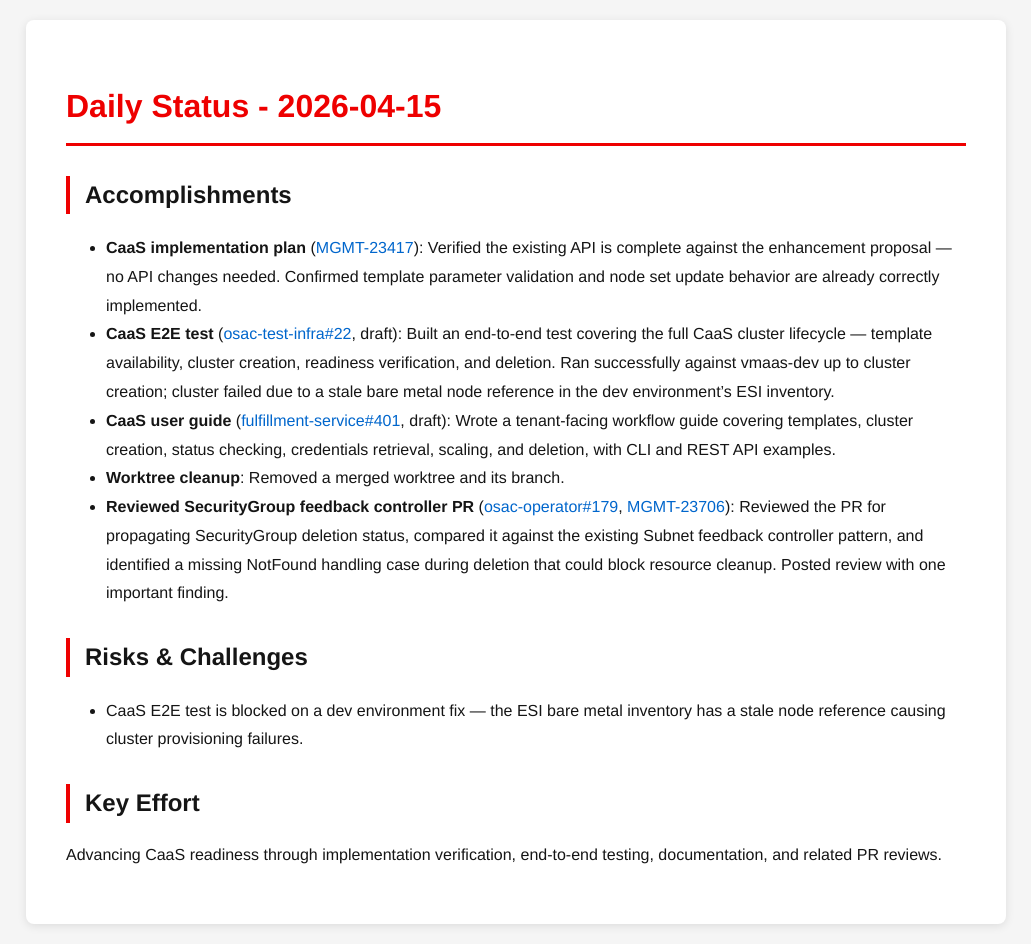
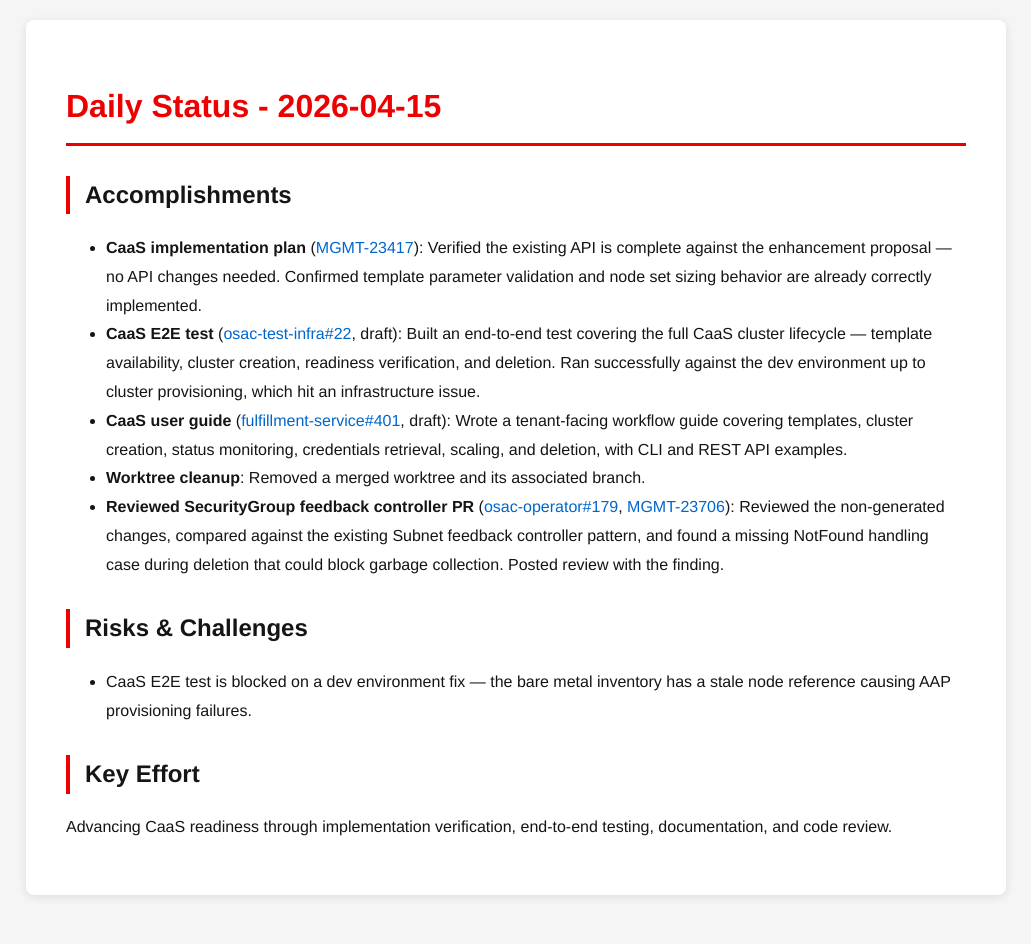
Before and after one commit to tzvatot/daily-status, a Jekyll site: the page built from 2026-04-15.md, in a window 1280 px wide. Shown: the whole page, without its empty margins (124-1155 px from the left). Built offline with Jekyll 4.4.1, drawn with Linux system fonts in a browser that asks for light colours; after the commit the page ends 915 px from its top, so only the background shows below that.

Commit message:
Daily status update - 2026-04-15

```diff
--- a/2026-04-15.md
+++ b/2026-04-15.md
@@ -7,14 +7,14 @@ date: 2026-04-15
 # Daily Status - 2026-04-15
 
 ## Accomplishments
-- **CaaS implementation plan** ([MGMT-23417](https://issues.redhat.com/browse/MGMT-23417)): Verified the existing API is complete against the enhancement proposal — no API changes needed. Confirmed template parameter validation and node set update behavior are already correctly implemented.
-- **CaaS E2E test** ([osac-test-infra#22](https://github.com/osac-project/osac-test-infra/pull/22), draft): Built an end-to-end test covering the full CaaS cluster lifecycle — template availability, cluster creation, readiness verification, and deletion. Ran successfully against vmaas-dev up to cluster creation; cluster failed due to a stale bare metal node reference in the dev environment's ESI inventory.
-- **CaaS user guide** ([fulfillment-service#401](https://github.com/osac-project/fulfillment-service/pull/401), draft): Wrote a tenant-facing workflow guide covering templates, cluster creation, status checking, credentials retrieval, scaling, and deletion, with CLI and REST API examples.
-- **Worktree cleanup**: Removed a merged worktree and its branch.
-- **Reviewed SecurityGroup feedback controller PR** ([osac-operator#179](https://github.com/osac-project/osac-operator/pull/179), [MGMT-23706](https://issues.redhat.com/browse/MGMT-23706)): Reviewed the PR for propagating SecurityGroup deletion status, compared it against the existing Subnet feedback controller pattern, and identified a missing NotFound handling case during deletion that could block resource cleanup. Posted review with one important finding.
+- **CaaS implementation plan** ([MGMT-23417](https://issues.redhat.com/browse/MGMT-23417)): Verified the existing API is complete against the enhancement proposal — no API changes needed. Confirmed template parameter validation and node set sizing behavior are already correctly implemented.
+- **CaaS E2E test** ([osac-test-infra#22](https://github.com/osac-project/osac-test-infra/pull/22), draft): Built an end-to-end test covering the full CaaS cluster lifecycle — template availability, cluster creation, readiness verification, and deletion. Ran successfully against the dev environment up to cluster provisioning, which hit an infrastructure issue.
+- **CaaS user guide** ([fulfillment-service#401](https://github.com/osac-project/fulfillment-service/pull/401), draft): Wrote a tenant-facing workflow guide covering templates, cluster creation, status monitoring, credentials retrieval, scaling, and deletion, with CLI and REST API examples.
+- **Worktree cleanup**: Removed a merged worktree and its associated branch.
+- **Reviewed SecurityGroup feedback controller PR** ([osac-operator#179](https://github.com/osac-project/osac-operator/pull/179), [MGMT-23706](https://issues.redhat.com/browse/MGMT-23706)): Reviewed the non-generated changes, compared against the existing Subnet feedback controller pattern, and found a missing NotFound handling case during deletion that could block garbage collection. Posted review with the finding.
 
 ## Risks & Challenges
-- CaaS E2E test is blocked on a dev environment fix — the ESI bare metal inventory has a stale node reference causing cluster provisioning failures.
+- CaaS E2E test is blocked on a dev environment fix — the bare metal inventory has a stale node reference causing AAP provisioning failures.
 
 ## Key Effort
-Advancing CaaS readiness through implementation verification, end-to-end testing, documentation, and related PR reviews.
+Advancing CaaS readiness through implementation verification, end-to-end testing, documentation, and code review.
```
